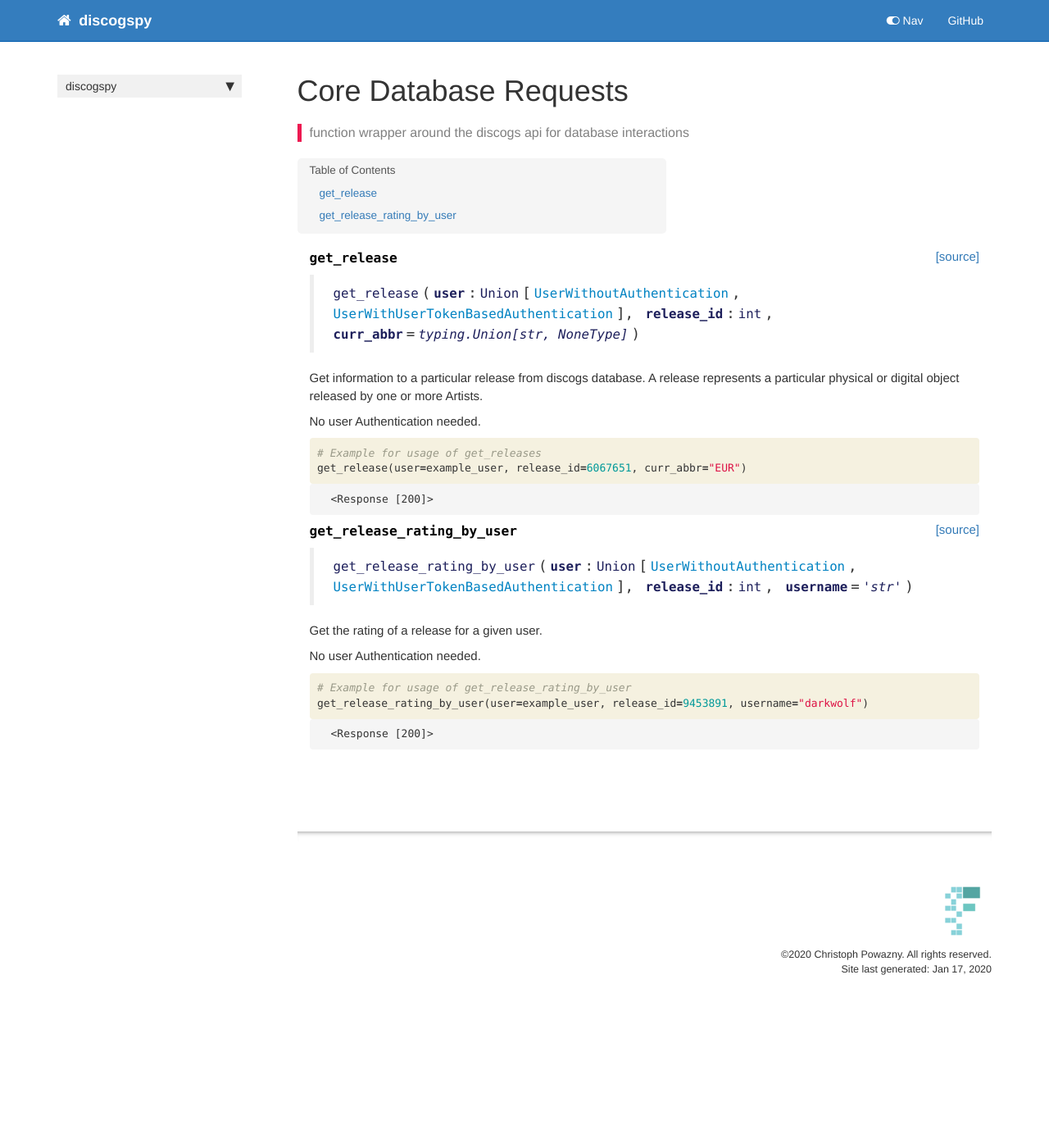
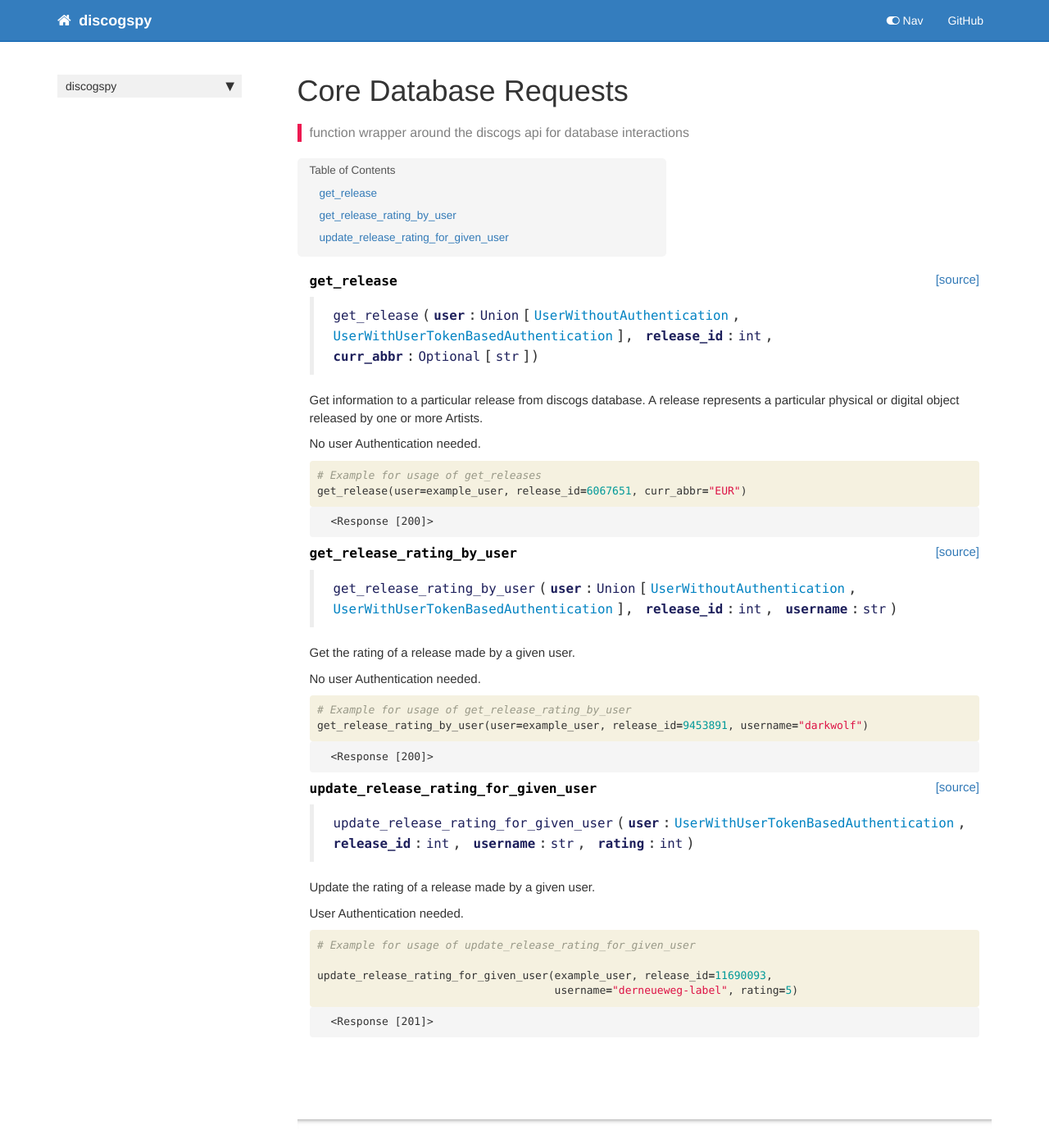
Before and after one commit to cpow-89/discogspy, a Jekyll site: the page built from docs/core.database_rq.html, in a window 1280 px wide and 1400 px high. Shown: the whole window at 82% size. Built offline with Jekyll 4.4.1, drawn with Linux system fonts in a browser that asks for light colours; nearby versions of some CDN libraries; comment, search, counter and statistics services are not loaded.

Commit message:
add update_release_rating_for_given_user request

```diff
--- a/discogspy/_nbdev.py
+++ b/discogspy/_nbdev.py
@@ -8,7 +8,8 @@
          "UserWithoutAuthentication": "01_core.discogs_user.ipynb",
          "UserWithUserTokenBasedAuthentication": "01_core.discogs_user.ipynb",
          "get_release": "02_core.database_rq.ipynb",
-         "get_release_rating_by_user": "02_core.database_rq.ipynb"}
+         "get_release_rating_by_user": "02_core.database_rq.ipynb",
+         "update_release_rating_for_given_user": "02_core.database_rq.ipynb"}
 
 modules = ["core/constants.py",
            "core/discogs_user.py",
--- a/docs/core.database_rq.html
+++ b/docs/core.database_rq.html
@@ -37,7 +37,7 @@
 
 
 <div class="output_markdown rendered_html output_subarea ">
-<h4 id="get_release" class="doc_header"><code>get_release</code><a href="https://github.com/cpow-89/discogspy/tree/master/discogspy/core/database_rq.py#L11" class="source_link" style="float:right">[source]</a></h4><blockquote><p><code>get_release</code>(<strong><code>user</code></strong>:<code>Union</code>[<a href="/discogspy/core.discogs_user#UserWithoutAuthentication"><code>UserWithoutAuthentication</code></a>, <a href="/discogspy/core.discogs_user#UserWithUserTokenBasedAuthentication"><code>UserWithUserTokenBasedAuthentication</code></a>], <strong><code>release_id</code></strong>:<code>int</code>, <strong><code>curr_abbr</code></strong>=<em><code>typing.Union[str, NoneType]</code></em>)</p>
+<h4 id="get_release" class="doc_header"><code>get_release</code><a href="https://github.com/cpow-89/discogspy/tree/master/discogspy/core/database_rq.py#L13" class="source_link" style="float:right">[source]</a></h4><blockquote><p><code>get_release</code>(<strong><code>user</code></strong>:<code>Union</code>[<a href="/discogspy/core.discogs_user#UserWithoutAuthentication"><code>UserWithoutAuthentication</code></a>, <a href="/discogspy/core.discogs_user#UserWithUserTokenBasedAuthentication"><code>UserWithUserTokenBasedAuthentication</code></a>], <strong><code>release_id</code></strong>:<code>int</code>, <strong><code>curr_abbr</code></strong>:<code>Optional</code>[<code>str</code>])</p>
 </blockquote>
 <p>Get information to a particular release from discogs database.
 A release represents a particular physical or digital object released by
@@ -94,9 +94,9 @@
 
 
 <div class="output_markdown rendered_html output_subarea ">
-<h4 id="get_release_rating_by_user" class="doc_header"><code>get_release_rating_by_user</code><a href="https://github.com/cpow-89/discogspy/tree/master/discogspy/core/database_rq.py#L30" class="source_link" style="float:right">[source]</a></h4><blockquote><p><code>get_release_rating_by_user</code>(<strong><code>user</code></strong>:<code>Union</code>[<a href="/discogspy/core.discogs_user#UserWithoutAuthentication"><code>UserWithoutAuthentication</code></a>, <a href="/discogspy/core.discogs_user#UserWithUserTokenBasedAuthentication"><code>UserWithUserTokenBasedAuthentication</code></a>], <strong><code>release_id</code></strong>:<code>int</code>, <strong><code>username</code></strong>=<em><code>'str'</code></em>)</p>
+<h4 id="get_release_rating_by_user" class="doc_header"><code>get_release_rating_by_user</code><a href="https://github.com/cpow-89/discogspy/tree/master/discogspy/core/database_rq.py#L34" class="source_link" style="float:right">[source]</a></h4><blockquote><p><code>get_release_rating_by_user</code>(<strong><code>user</code></strong>:<code>Union</code>[<a href="/discogspy/core.discogs_user#UserWithoutAuthentication"><code>UserWithoutAuthentication</code></a>, <a href="/discogspy/core.discogs_user#UserWithUserTokenBasedAuthentication"><code>UserWithUserTokenBasedAuthentication</code></a>], <strong><code>release_id</code></strong>:<code>int</code>, <strong><code>username</code></strong>:<code>str</code>)</p>
 </blockquote>
-<p>Get the rating of a release for a given user.</p>
+<p>Get the rating of a release made by a given user.</p>
 <p>No user Authentication needed.</p>
 
 </div>
@@ -137,4 +137,61 @@
 </div>
 
 </div>
+<div class="cell border-box-sizing code_cell rendered">
+
 </div>
+<div class="cell border-box-sizing code_cell rendered">
+
+<div class="output_wrapper">
+<div class="output">
+
+<div class="output_area">
+
+
+<div class="output_markdown rendered_html output_subarea ">
+<h4 id="update_release_rating_for_given_user" class="doc_header"><code>update_release_rating_for_given_user</code><a href="https://github.com/cpow-89/discogspy/tree/master/discogspy/core/database_rq.py#L51" class="source_link" style="float:right">[source]</a></h4><blockquote><p><code>update_release_rating_for_given_user</code>(<strong><code>user</code></strong>:<a href="/discogspy/core.discogs_user#UserWithUserTokenBasedAuthentication"><code>UserWithUserTokenBasedAuthentication</code></a>, <strong><code>release_id</code></strong>:<code>int</code>, <strong><code>username</code></strong>:<code>str</code>, <strong><code>rating</code></strong>:<code>int</code>)</p>
+</blockquote>
+<p>Update the rating of a release made by a given user.</p>
+<p>User Authentication needed.</p>
+
+</div>
+
+</div>
+
+</div>
+</div>
+
+</div>
+<div class="cell border-box-sizing code_cell rendered">
+<div class="input">
+
+<div class="inner_cell">
+    <div class="input_area">
+<div class=" highlight hl-ipython3"><pre><span></span><span class="c1"># Example for usage of update_release_rating_for_given_user</span>
+
+<span class="n">update_release_rating_for_given_user</span><span class="p">(</span><span class="n">example_user</span><span class="p">,</span> <span class="n">release_id</span><span class="o">=</span><span class="mi">11690093</span><span class="p">,</span>
+                                     <span class="n">username</span><span class="o">=</span><span class="s2">&quot;derneueweg-label&quot;</span><span class="p">,</span> <span class="n">rating</span><span class="o">=</span><span class="mi">5</span><span class="p">)</span>
+</pre></div>
+
+    </div>
+</div>
+</div>
+
+<div class="output_wrapper">
+<div class="output">
+
+<div class="output_area">
+
+
+
+<div class="output_text output_subarea output_execute_result">
+<pre>&lt;Response [201]&gt;</pre>
+</div>
+
+</div>
+
+</div>
+</div>
+
+</div>
+</div>
```
Also changed, not shown: 2 other files.
